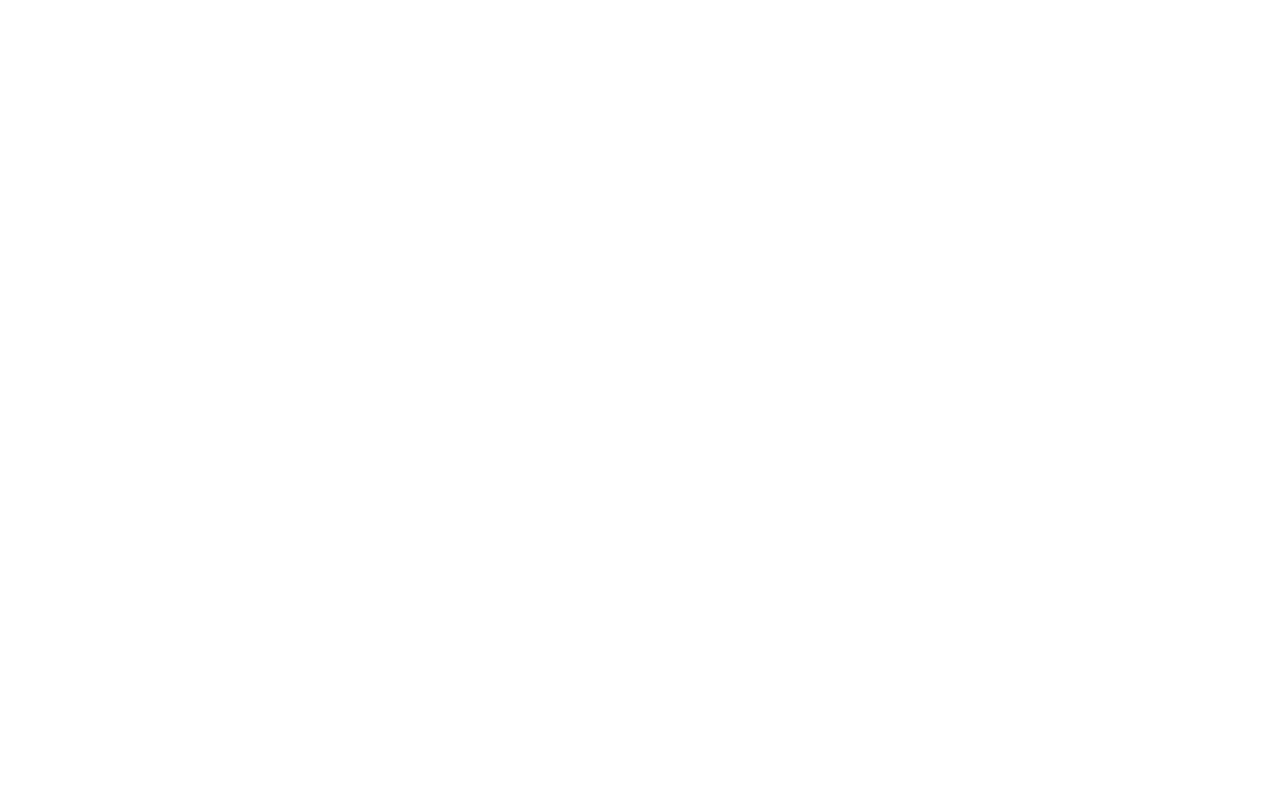
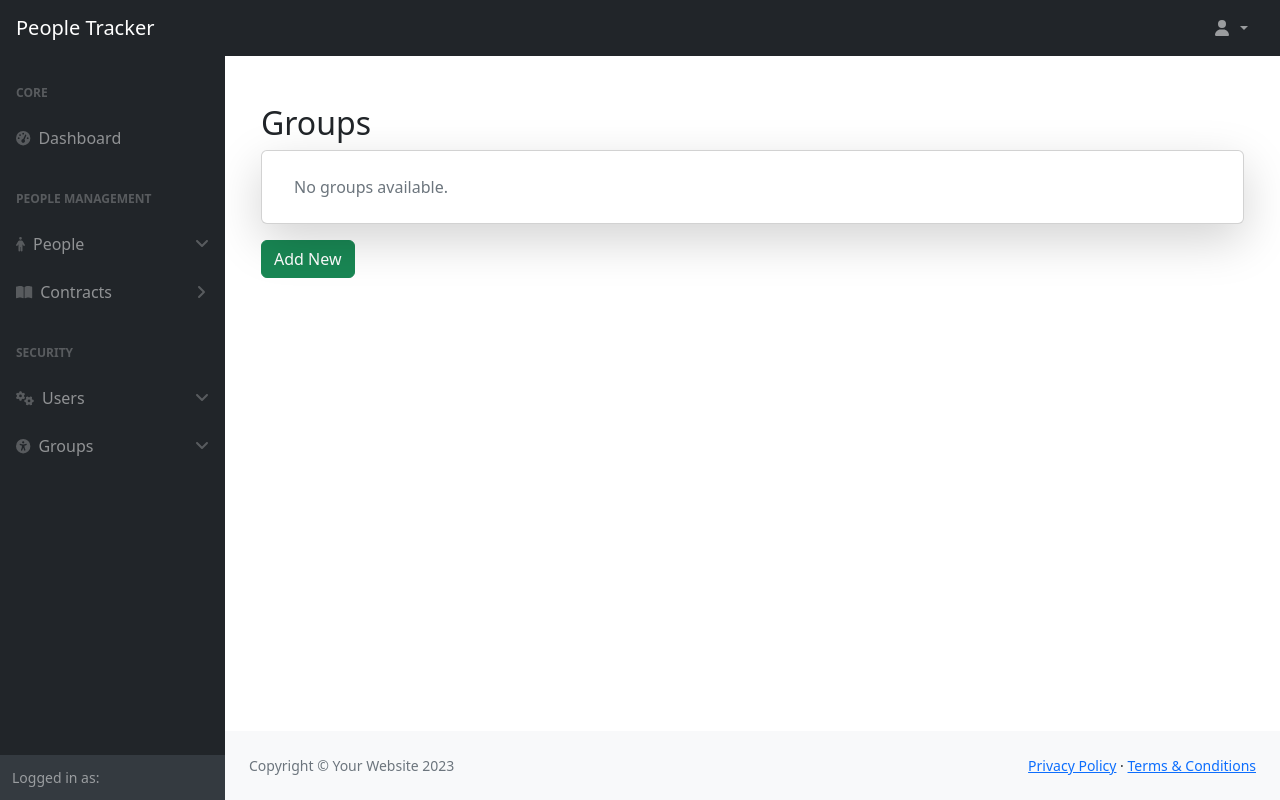
Before and after one commit to Haz-asIT/team_tracker_app, a Django app: page /security/groups/ in a window 1280 px wide. Before the commit the page is empty. Run offline with Django 4.2, Linux system fonts and the light colour scheme; a user stored in the database is signed in; parts of the project's set-up code (start-up, migrations or seed data) failed here and were passed over; some libraries are stand-ins or nearby versions.

Commit message:
groups front end started

```diff
--- a/dashboard/templates/dashboard/partials/sidebar.html
+++ b/dashboard/templates/dashboard/partials/sidebar.html
@@ -12,7 +12,7 @@
                 <div class="sb-sidenav-menu-heading">People Management</div>
                 <!-- People -->
                 <a class="nav-link" href="#" data-bs-toggle="collapse" data-bs-target="#collapsePeople" aria-expanded="false" aria-controls="collapsePeople">
-                    <div class="sb-nav-link-icon"><i class="fas fa-columns"></i></div>
+                    <div class="sb-nav-link-icon"><i class="fas fa-person"></i></div>
                     People
                     <div class="sb-sidenav-collapse-arrow"><i class="fas fa-angle-down"></i></div>
                 </a>
@@ -51,6 +51,17 @@
                         <a class="nav-link" href="{% url 'security:user_create' %}">Create User</a>
                     </nav>
                 </div>
+                <a class="nav-link" href="#" data-bs-toggle="collapse" data-bs-target="#collapseGroups" aria-expanded="false" aria-controls="collapseGroups">
+                    <div class="sb-nav-link-icon"><i class="fa-solid fa-universal-access"></i></div> <!-- Changed to cog icon -->
+                    Groups
+                    <div class="sb-sidenav-collapse-arrow"><i class="fas fa-angle-down"></i></div>
+                </a>
+                <div class="collapse" id="collapseGroups" aria-labelledby="headingGroups" data-bs-parent="#sidenavAccordion">
+                    <nav class="sb-sidenav-menu-nested nav">
+                        <a class="nav-link" href="{% url 'security:group_list' %}">View Groups</a>
+                        <a class="nav-link" href="{% url 'security:group_add' %}">Create Group</a>
+                    </nav>
+                </div>
                 {% endif %}
 
             </div>
--- a/security/templates/security/groups/list.html
+++ b/security/templates/security/groups/list.html
@@ -0,0 +1,27 @@
+{% extends 'dashboard/base.html' %}
+
+{% block content %}
+<div class="container mt-5">
+    <h2>Groups</h2>
+    <div class="card shadow-lg p-3 rounded">
+        <ul class="list-group list-group-flush">
+            {% for group in groups %}
+                <li class="list-group-item d-flex justify-content-between align-items-center">
+                    <div>
+                        <strong>{{ group.name }}</strong>
+                    </div>
+                    <div>
+                        <a href="{% url 'security:group_detail' pk=group.id %}" class="btn btn-info btn-sm text-white">View</a>
+                        <a href="{% url 'security:group_edit' pk=group.id %}" class="btn btn-primary btn-sm">Edit</a>
+                        <a href="{% url 'security:group_delete' pk=group.id %}" class="btn btn-danger btn-sm">Delete</a>
+                    </div>
+                </li>
+            {% empty %}
+                <li class="list-group-item text-muted">No groups available.</li>
+            {% endfor %}
+        </ul>
+    </div>
+
+    <a href="{% url 'security:group_add' %}" class="btn btn-success mt-3">Add New</a>
+</div>
+{% endblock %}
--- a/security/urls.py
+++ b/security/urls.py
@@ -25,6 +25,7 @@ urlpatterns = [
 
     # Group Management
     path("groups/", views.group_list, name="group_list"),
+    path("groups/<int:pk>/", views.ViewUserDetails.as_view(), name="group_detail"),
     path("groups/add/", views.group_edit, name="group_add"),
     path("groups/edit/<int:pk>/", views.group_edit, name="group_edit"),
     path("groups/delete/<int:pk>/", views.group_delete, name="group_delete"),
```
Also changed, not shown: 1 other file.
